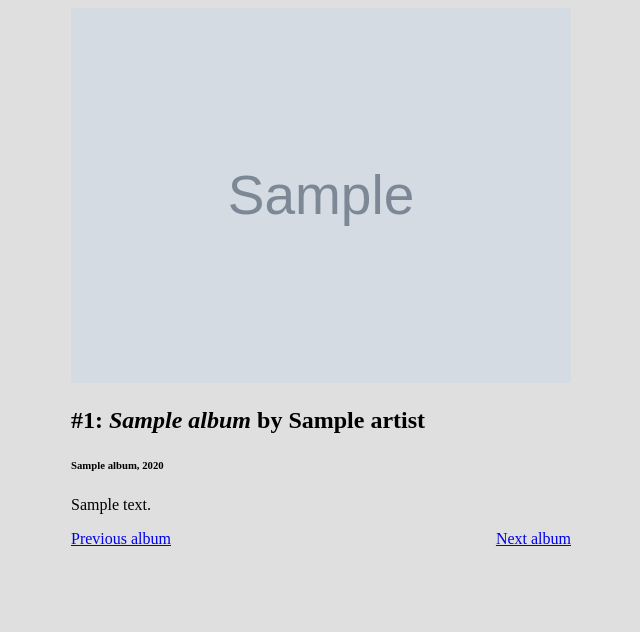
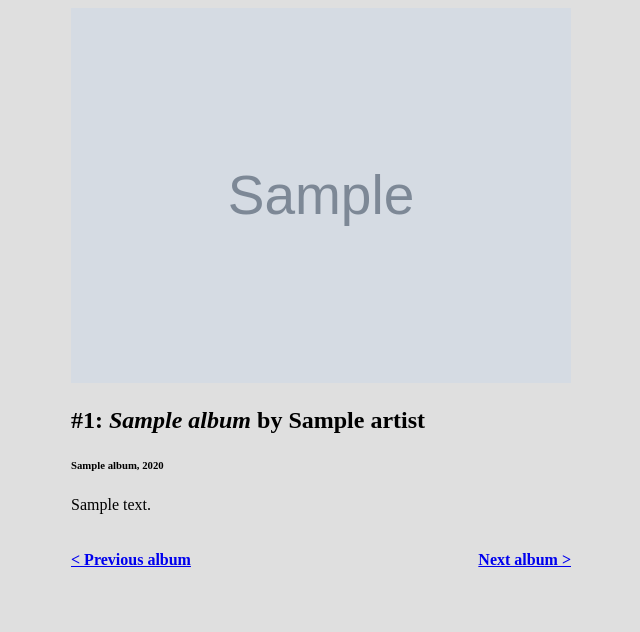
Before and after one commit to GusVieweg/rs500-simplified, a Flask app: template templates/album.html in a window 1280 px wide. Shown: the top 632 px of the page, without its empty margins (319-959 px from the left). Run offline with Flask 2, Linux system fonts and the light colour scheme; the template is opened without the code that fills it: most values are stand-ins (such as "Sample title", 1, 10 or a date in 2020); grey boxes marked "Sample" are stand-in pictures.

Commit message:
formatting changes

```diff
--- a/templates/album.html
+++ b/templates/album.html
@@ -8,7 +8,7 @@
             }
             </style>
     </head>
-    <body style="background-color:#DFDFDF;">
+    <body style="background-color:#DFDFDF;padding-bottom:10px;">
         <div class="content">
             <img width=500 src="{{album.image}}" />
             <h2>#{{album.rank}}: <i>{{ album.title }}</i> by {{ album.artist }}</h2>
@@ -17,10 +17,10 @@
                 <p>{{album.description}}</p>
             </div>
             <span style="float:left;">
-                <a href="/album/{{album.rank + 1}}">Previous album</a>
+                <a href="/album/{{album.rank + 1}}"><h4>< Previous album</h4></a>
             </span>
             <span style="float:right;">
-                <a href="/album/{{album.rank - 1}}">Next album</a>
+                <a href="/album/{{album.rank - 1}}"><h4>Next album ></h4></a>
             </span>
         </div>
     </body>
```
